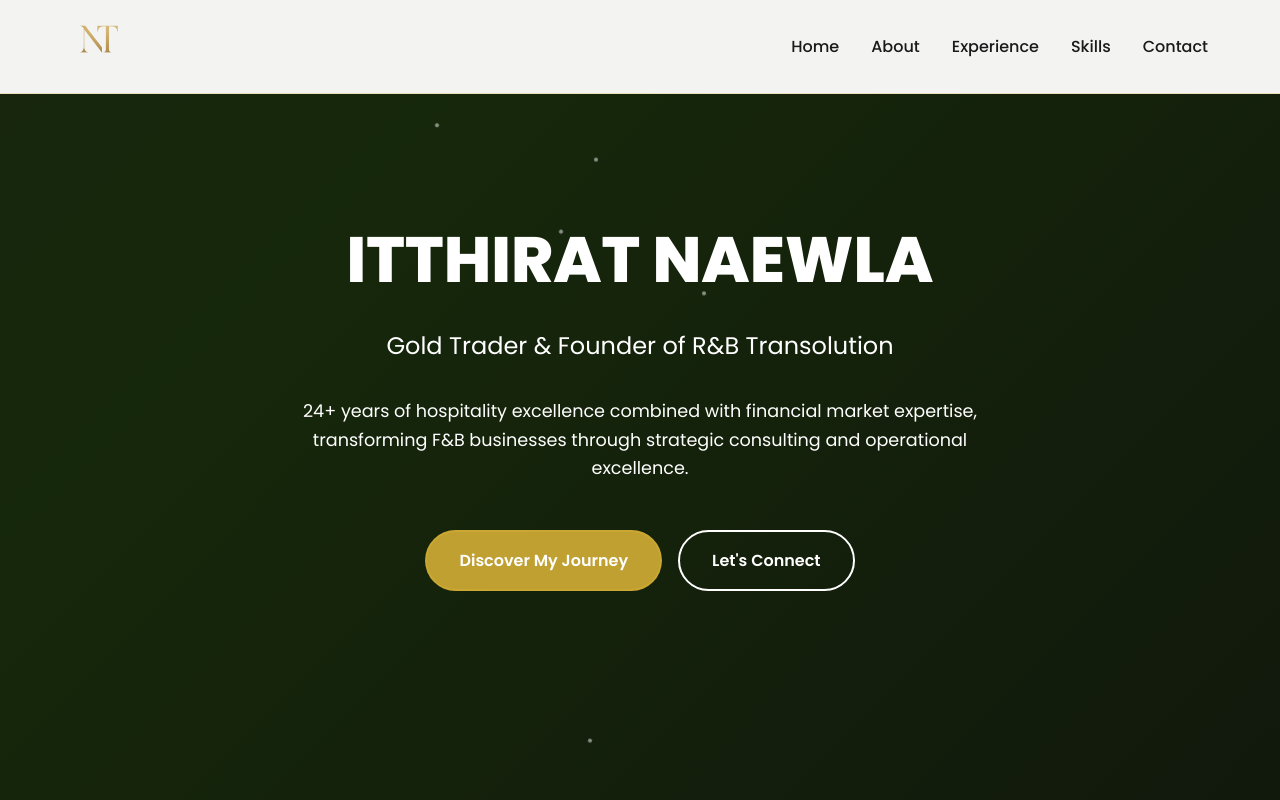
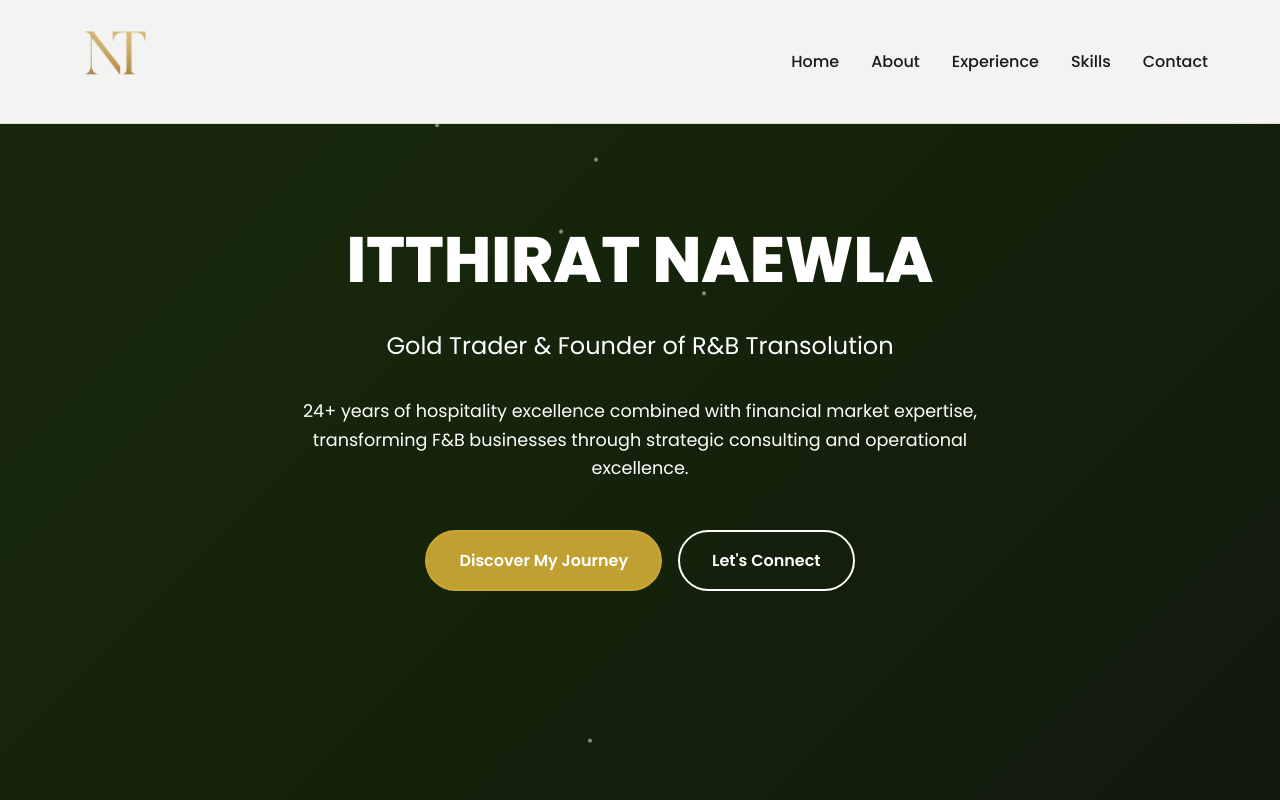
Before and after one commit to rnbtransolution/MyProfile, a plain HTML site: page index.html in a window 1280 px wide. Shown: the top 800 px of the page. Drawn offline with Linux system fonts and the light colour scheme.

Commit message:
Update index.html

```diff
--- a/index.html
+++ b/index.html
@@ -676,7 +676,7 @@
 <!-- Navigation -->
 <nav class="nav">
 <div class="nav-container">
-<div class="logo"><img alt="NT Logo" src="logo.png" style="height:50px; width:auto;"/></div>
+<div class="logo"><img alt="NT Logo" src="logo.png" style="height:80px; width:auto;"/></div>
 <ul class="nav-links">
 <li><a href="#home">Home</a></li>
 <li><a href="#about">About</a></li>
```
